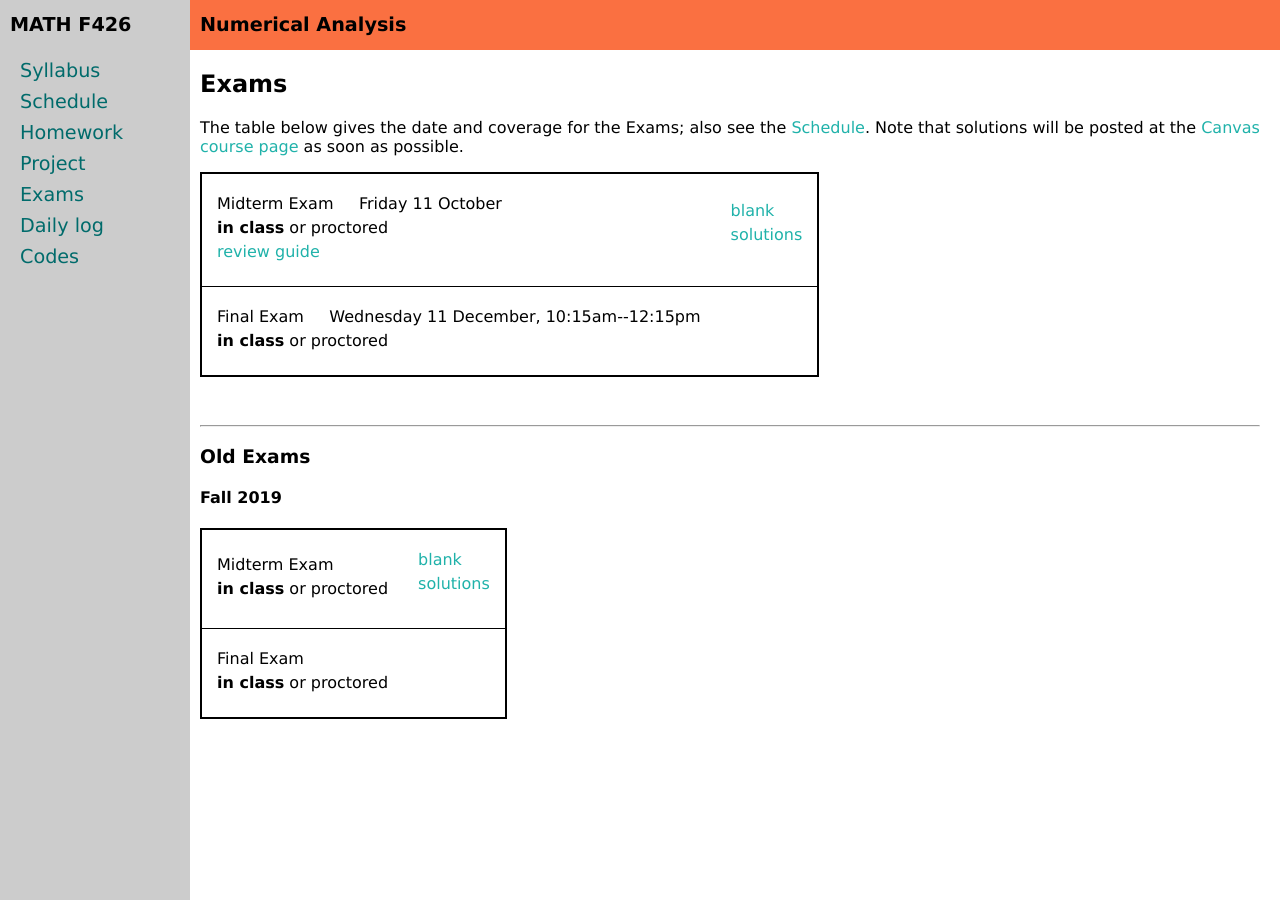
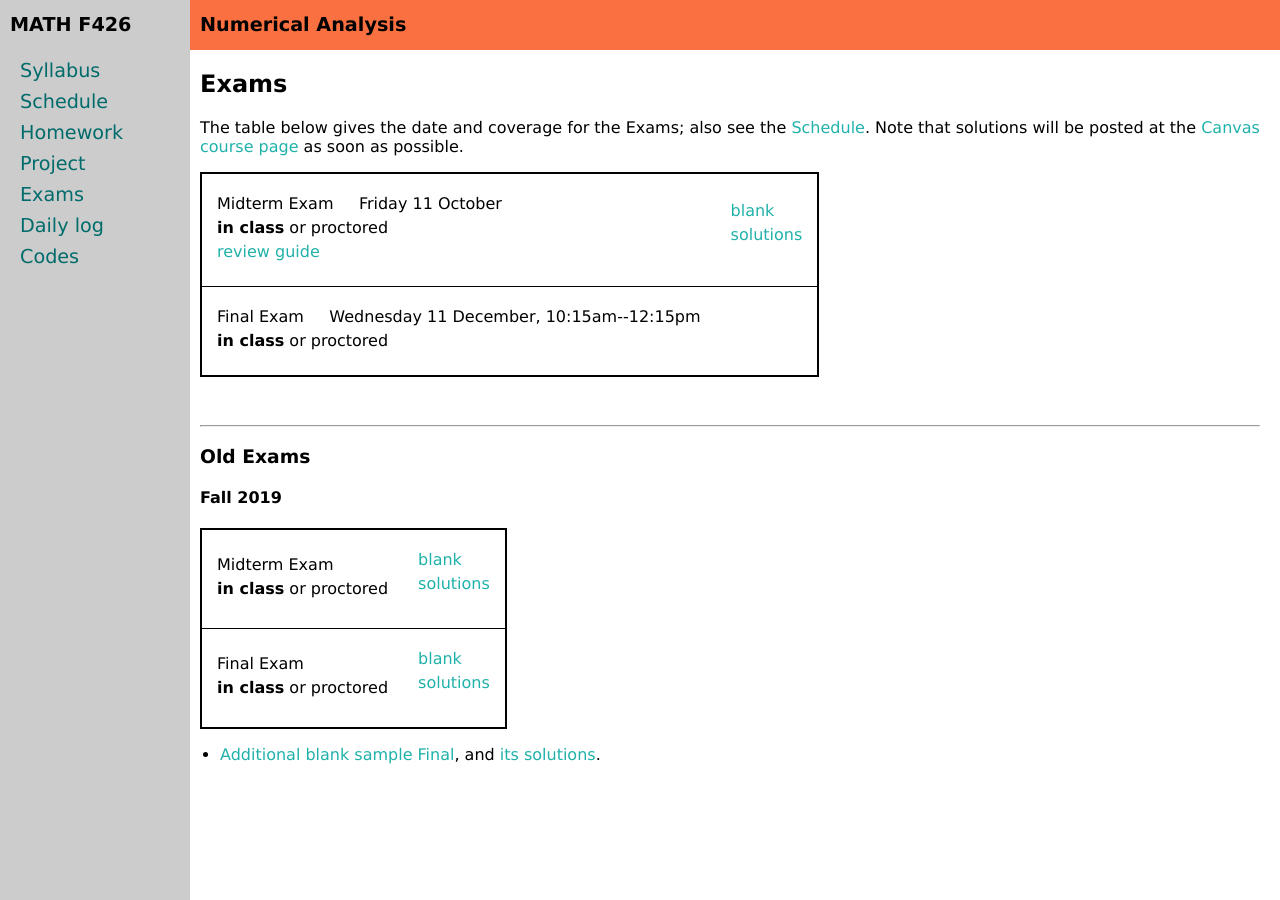
Before and after one commit to bueler/numerical, a Jekyll site: the page built from exams.md, in a window 1280 px wide. Built offline with Jekyll 4.4.1, drawn with Linux system fonts in a browser that asks for light colours.

Commit message:
update schedule; minor on Codes tab; post F19 final and sample final

```diff
--- a/_data/examsF19.yml
+++ b/_data/examsF19.yml
@@ -7,4 +7,6 @@ exams:
   solutions: solns-midterm.pdf
 - name: Final Exam
   info: <b>in class</b> or proctored
+  blank: final.pdf
+  solutions: solns-final.pdf
   #rubric: finalrubric.pdf
--- a/exams.md
+++ b/exams.md
@@ -17,3 +17,5 @@ The table below gives the date and coverage for the Exams; also see the [Schedul
 #### Fall 2019
 
 {% include exam_table.md  data=site.data.examsF19 %}
+
+  * [Additional blank sample Final](assets/exams/sample/final.pdf), and [its solutions](assets/exams/sample/solns-final.pdf).
```
Also changed, not shown: codes.md (+1 -1 lines), 9 other files.
